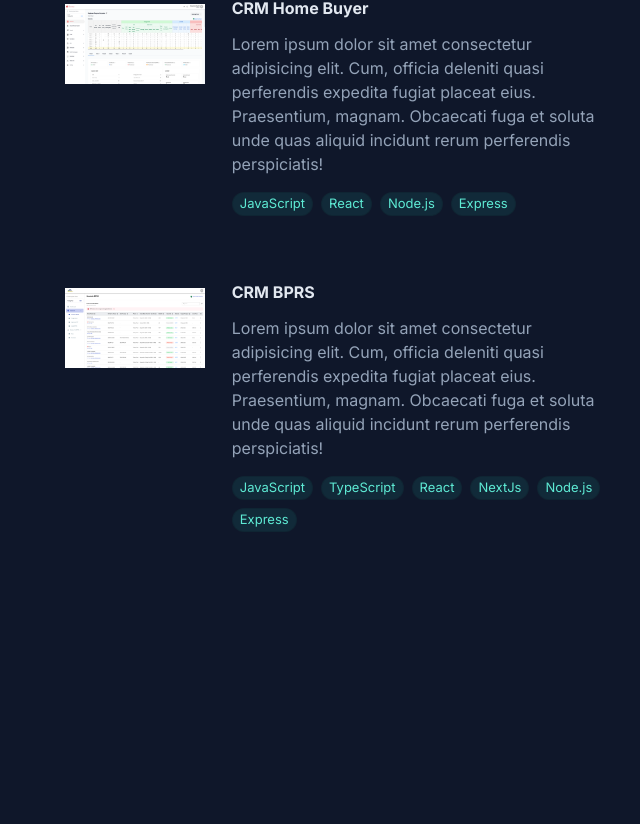
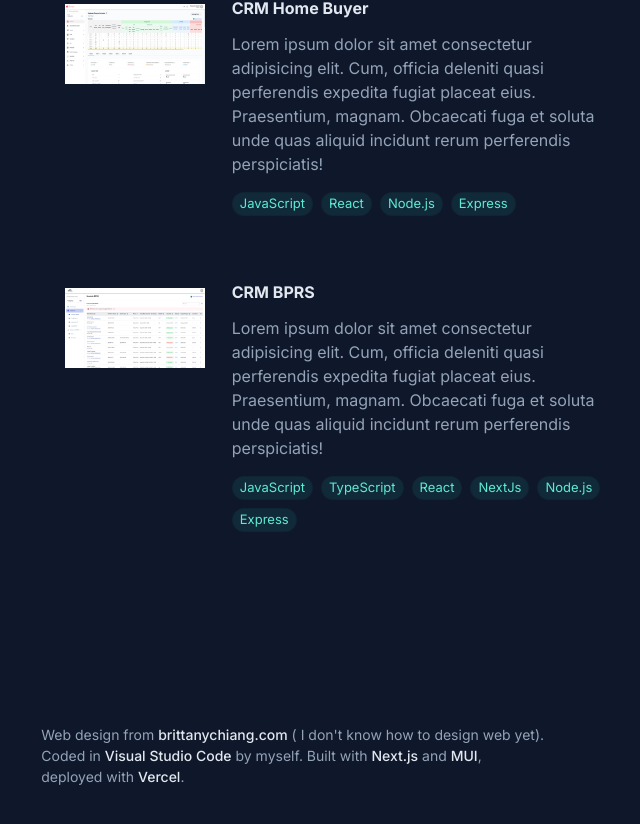
Before and after one commit to SyahidbinFadlyl/e-portofolio, a Next.js app: page / in a window 1280 px wide. Shown: the part 2116-2940 px from the top of the page, without its empty margins (584-1224 px from the left). Before the commit the page ends 2792 px from the top, so only its background shows below. Built offline with nearby package versions, Linux system fonts and the light colour scheme.

Commit message:
add footer and adjust mb

```diff
--- a/src/components/Content/Projects.tsx
+++ b/src/components/Content/Projects.tsx
@@ -10,6 +10,7 @@ export default function Projects() {
       sx={{
         scrollMarginTop: "24px",
         minHeight: "80vh",
+        mb: { xs: "64px", md: "96px", lg: "144px" },
       }}
     >
       <Box display={"flex"} flexDirection={"column"} gap={"2rem"} pb={"2rem"}>
--- a/src/components/Content/index.tsx
+++ b/src/components/Content/index.tsx
@@ -2,6 +2,7 @@ import { Box } from "@mui/material";
 import About from "./About";
 import Experience from "./Experience";
 import Projects from "./Projects";
+import Footer from "../Footer";
 
 export default function Content() {
   return (
@@ -14,6 +15,7 @@ export default function Content() {
       <About />
       <Experience />
       <Projects />
+      <Footer />
     </Box>
   );
 }
--- /dev/null
+++ b/src/components/Footer/index.tsx
@@ -0,0 +1,89 @@
+import { Box, IconButton, Stack, Typography } from "@mui/material";
+
+export default function Footer() {
+    return <Box
+        sx={{
+
+            pb: { xs: 16, sm: 0 },
+            fontSize: "0.875rem",
+            color: "text.secondary",
+        }}
+    >
+        <Typography sx={{
+            fontSize: "0.875rem",
+            color: "text.secondary",
+        }}>
+            {'Web design from '}
+            <span
+                onClick={() => {
+                    window?.open("https://brittanychiang.com/");
+                }}
+                style={{
+                    color: '#e2e8f0',
+                    fontWeight: 500,
+                    cursor: "pointer"
+                }}
+            >
+                brittanychiang.com
+            </span>
+            {` ( I don't know how to design web yet). `}
+            <br />
+            {'Coded in '}
+            <span
+                onClick={() => {
+                    window?.open("https://code.visualstudio.com/");
+                }}
+                style={{
+                    color: '#e2e8f0',
+                    fontWeight: 500,
+                    cursor: "pointer"
+                }}
+            >
+                Visual Studio Code
+            </span>
+            {' by myself. Built with '}
+            <span
+                onClick={() => {
+                    window?.open("https://nextjs.org/");
+                }}
+                style={{
+                    color: '#e2e8f0',
+                    fontWeight: 500,
+                    cursor: "pointer"
+                }}
+            >
+                Next.js
+            </span>
+            {' and '}
+            <span
+                onClick={() => {
+                    window?.open("https://mui.com/");
+                }}
+                style={{
+                    color: '#e2e8f0',
+                    fontWeight: 500,
+                    cursor: "pointer"
+                }}
+            >
+                MUI
+            </span>
+            {','}
+            <br />
+            {'deployed with '}
+            <span
+                onClick={() => {
+                    window?.open("https://vercel.com/");
+                }}
+                style={{
+                    color: '#e2e8f0',
+                    fontWeight: 500,
+                    cursor: "pointer"
+                }}
+            >
+                Vercel
+            </span>
+            {'.'}
+        </Typography>
+
+    </Box>
+}
```
